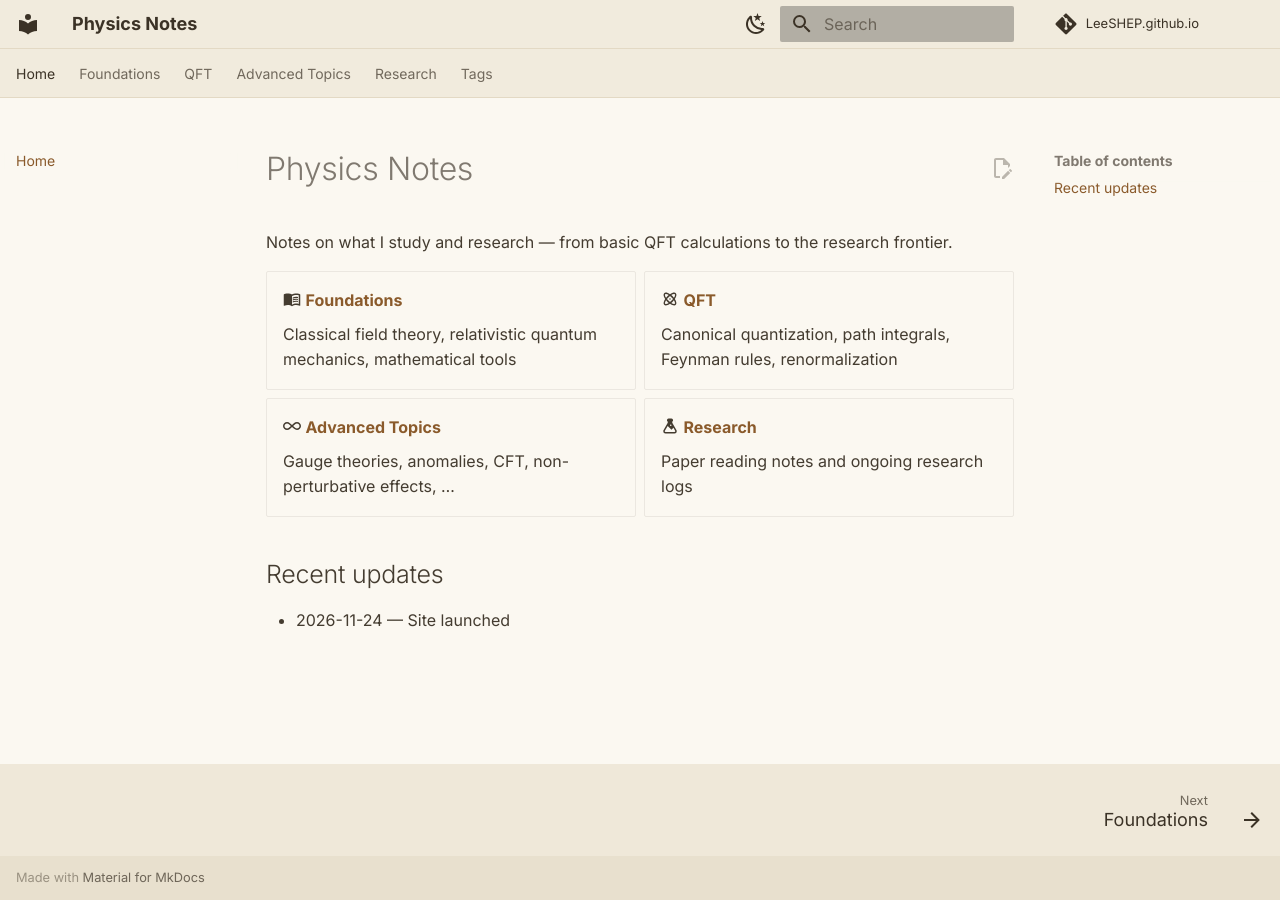
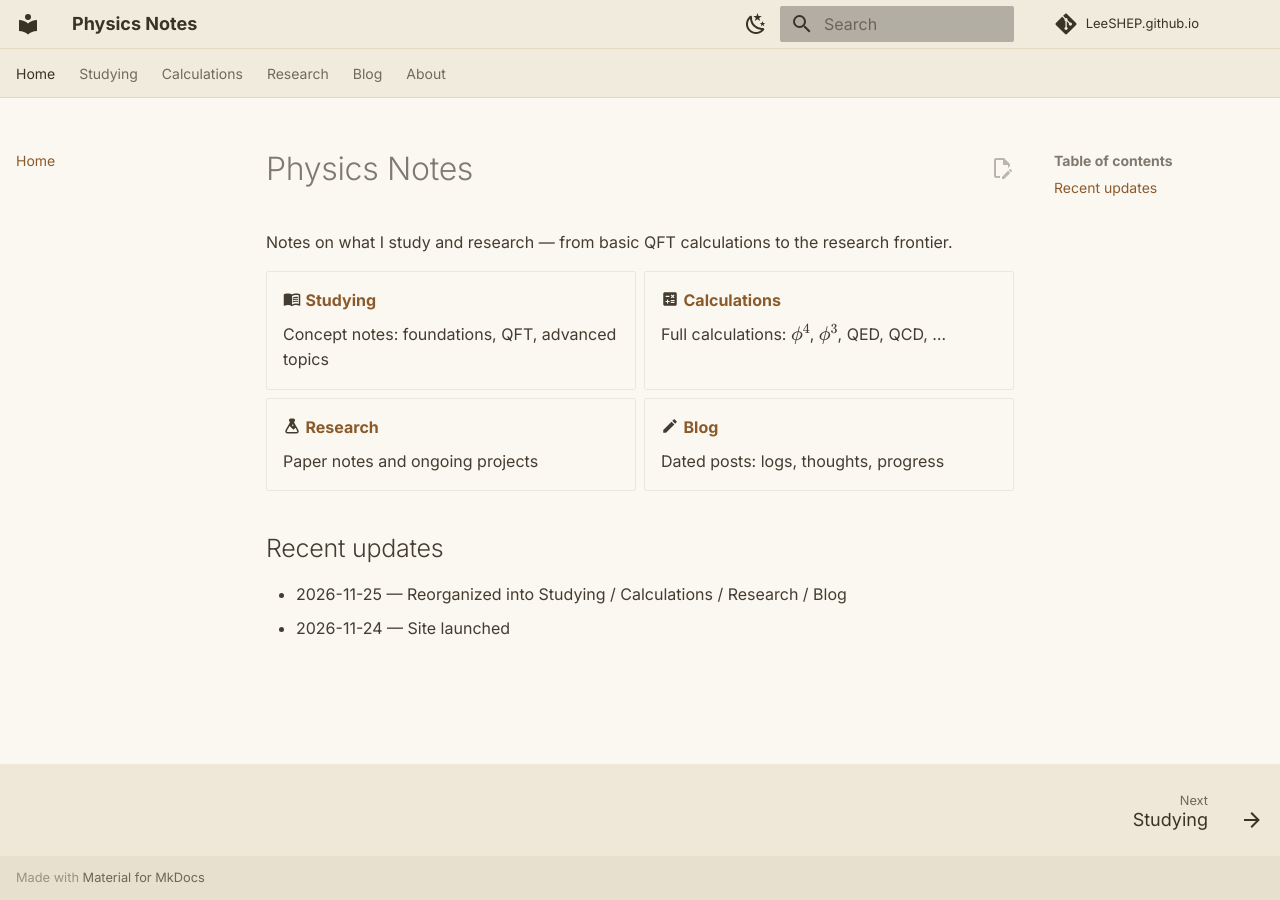
Before and after one commit to LeeSHEP/LeeSHEP.github.io, an MkDocs documentation site: the page built from docs/index.md, in a window 1280 px wide. Built offline with MkDocs 1.6.1 and Material for MkDocs 9.7.7, drawn with Linux system fonts in a browser that asks for light colours; comment, search, counter and statistics services are not loaded.

Commit message:
Reorganize into Studying / Calculations / Research / Blog / About
Co-Authored-By: Claude Opus 5.5 <noreply@anthropic.com>

```diff
--- a/docs/index.md
+++ b/docs/index.md
@@ -4,24 +4,25 @@ Notes on what I study and research — from basic QFT calculations to the resear
 
 <div class="grid cards" markdown>
 
--   :material-book-open-variant: **[Foundations](foundations/index.md)**
+-   :material-book-open-variant: **[Studying](studying/index.md)**
 
-    Classical field theory, relativistic quantum mechanics, mathematical tools
+    Concept notes: foundations, QFT, advanced topics
 
--   :material-atom: **[QFT](qft/index.md)**
+-   :material-calculator-variant: **[Calculations](calculations/index.md)**
 
-    Canonical quantization, path integrals, Feynman rules, renormalization
-
--   :material-infinity: **[Advanced Topics](advanced/index.md)**
-
-    Gauge theories, anomalies, CFT, non-perturbative effects, …
+    Full calculations: $\phi^4$, $\phi^3$, QED, QCD, …
 
 -   :material-flask: **[Research](research/index.md)**
 
-    Paper reading notes and ongoing research logs
+    Paper notes and ongoing projects
+
+-   :material-pencil: **[Blog](blog/index.md)**
+
+    Dated posts: logs, thoughts, progress
 
 </div>
 
 ## Recent updates
 
+- 2026-11-25 — Reorganized into Studying / Calculations / Research / Blog
 - 2026-11-24 — Site launched
--- a/mkdocs.yml
+++ b/mkdocs.yml
@@ -42,6 +42,9 @@ plugins:
   - search:
       lang: en
   - tags
+  - blog:
+      blog_dir: blog
+      post_url_format: "{date}/{slug}"
 
 markdown_extensions:
   - abbr
@@ -76,15 +79,30 @@ extra_css:
   - stylesheets/extra.css
 
 # Sidebar / top-tab order. Add new pages here.
+# Top tabs = big categories; nested lists = subcategories in the sidebar.
 nav:
   - Home: index.md
-  - Foundations:
-      - foundations/index.md
-  - QFT:
-      - qft/index.md
-      - qft/01-canonical-quantization.md
-  - Advanced Topics:
-      - advanced/index.md
+  - Studying:
+      - studying/index.md
+      - Foundations:
+          - studying/foundations/index.md
+      - QFT:
+          - studying/qft/index.md
+          - Canonical Quantization: studying/qft/01-canonical-quantization.md
+      - Advanced Topics:
+          - studying/advanced/index.md
+  - Calculations:
+      - calculations/index.md
+      - QFT:
+          - calculations/qft/index.md
+          - φ⁴ Theory: calculations/qft/phi4.md
+          - φ³ Theory: calculations/qft/phi3.md
+          - QED: calculations/qft/qed.md
+          - QCD: calculations/qft/qcd.md
   - Research:
       - research/index.md
-  - Tags: tags.md
+      - Paper Notes: research/papers/index.md
+      - Projects: research/projects/index.md
+  - Blog:
+      - blog/index.md
+  - About: about.md
```
Also changed, not shown: README.md (+3 -2 lines), docs/about.md (added, +5 -0 lines), docs/blog/index.md (added, +1 -0 lines), docs/blog/posts/2026-11-25-hello.md (added, +16 -0 lines), docs/calculations/index.md (added, +11 -0 lines), docs/calculations/qft/index.md (added, +12 -0 lines), docs/calculations/qft/phi3.md (added, +24 -0 lines), docs/calculations/qft/phi4.md (added, +21 -0 lines), docs/calculations/qft/qcd.md (added, +22 -0 lines), docs/calculations/qft/qed.md (added, +22 -0 lines), docs/research/index.md (+8 -4 lines), docs/research/papers/index.md (added, +7 -0 lines), docs/research/projects/index.md (added, +3 -0 lines), docs/studying/index.md (added, +19 -0 lines), 4 more files.
